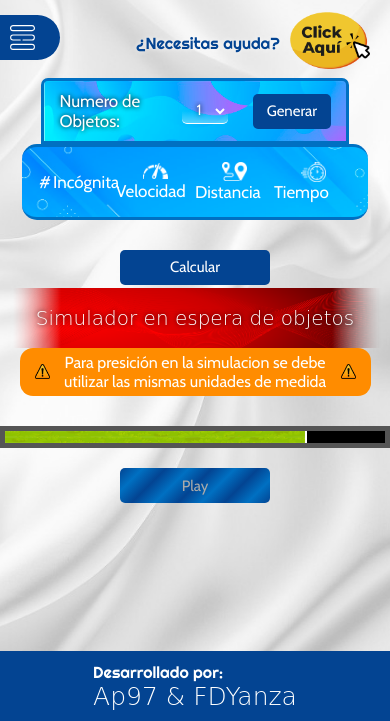
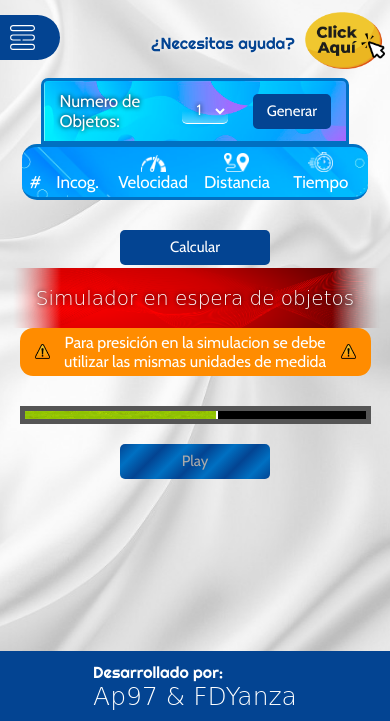
Before and after one commit to Aspg97/XRMRU, a PHP site: page /webComponents/PGG_ADD/simulador.html in a window 390 px wide. Shown: the part 123-844 px from the top of the page. Run offline with PHP 8.4, Linux system fonts and the light colour scheme; some web fonts are replaced.

Commit message:
mejoras responsive V1.1

```diff
--- a/webComponents/Estilos/estilosFundamentosTeoricos.css
+++ b/webComponents/Estilos/estilosFundamentosTeoricos.css
@@ -416,6 +416,10 @@ th {
     .cont-exp-pendiente{
         width: 70%;
     }
+
+    .ecuaciones ul{
+        padding-left: 5px;
+    }
 }
 
 @media screen and (min-width: 260px) and (max-width: 600px) {
--- a/webComponents/Estilos/estilosIndex.css
+++ b/webComponents/Estilos/estilosIndex.css
@@ -205,7 +205,7 @@ h3 {
 .acc-manual {
     position: absolute;
     top: 180px;
-    right: 20px;
+    right: 5px;
 }
 
 .acc-manual div {
--- a/webComponents/Estilos/estilosSimulator.css
+++ b/webComponents/Estilos/estilosSimulator.css
@@ -73,10 +73,14 @@ label {
 }
 /*----------------------------------------*/
 
-.lbl-auto, .lbl-num-auto, .lbl-incog {
+.lbl-auto, .lbl-num-auto, .lbl-incog, .lbl-incog-mob {
     text-align: center;
     align-self: center;
     width: 100%;
+}
+
+.lbl-incog-mob{
+    display: none;
 }
 
 select,
@@ -384,6 +388,10 @@ option {
     .cont-simulator{
         width: 100%;
     }
+
+    .cont-simu-glob{
+        width: 95%;
+    }
 }
 
 @media screen and (max-width:750px) {
@@ -396,24 +404,46 @@ option {
 
     .enter-date {
         padding: 3px;
+        margin-top: 50px;
     }
 
     .cont-simulator {
         width: 100%;
     }
 
+    .lbl-auto, .lbl-incog-mob, .label-tit{
+        align-self: end;
+    }
+
     .option-info {
         padding: 10px 15px;
-        width: 80%;
-        margin: 0 auto;
+        width: 40%;
+        margin: 0 60px;
+    }
+
+    .cont-inp-slc-incog{
+        flex-wrap: wrap;
+    }
+
+    .out-check{
+        width: 40%;
     }
 
     .cont-lbl-in {
-        padding: 15px;
+        padding: 5px;
     }
 
     .label-tit label{
         width: 100%;
+        text-align: center;
+    }
+
+    .lbl-incog{
+        display: none;
+    }
+
+    .lbl-incog-mob{
+        display: inline-block;
     }
 
     .titulo-obj {
@@ -442,24 +472,51 @@ option {
     .acc-sim p{
         margin: 0 5px;
     }
-    .cont-calle{
-        height: 40px;
-    }
     .cont-simu-street{
         width: 100%;
     }
     .simu-start{
         min-width: 80px;
     }
+
+    .cont-simu-glob{
+        width: 95%;
+    }
+
     .cont-auto{
         width: 70px;
         right: -70px;
+    }
+    .simu-start{
+        min-width: 150px;
     }
 }
 
 @media screen and (max-width: 400px){
     label{
         font-size: 17px;
+    }
+
+    .out-check{
+        width: 70%;
+    }
+
+    .eti-incog{
+        margin-bottom: 5px;
+    }
+
+    .cont-simu-glob{
+        width: 90%;
+    }
+
+    .option-info {
+        padding: 10px 15px;
+        width: 80%;
+        margin: 0 auto;
+    }
+    .enter-date {
+        padding: 3px;
+        margin-top: 0;
     }
 }
 
--- a/webComponents/PGG_ADD/graficadora.html
+++ b/webComponents/PGG_ADD/graficadora.html
@@ -45,12 +45,14 @@
         </nav>
     </div>
     <main class="main-cal-graph">
+        <div class="cont-cont-expl">
             <div class="cont-expli">
                 <p class="enunciado">
                     Pedro es un repartidor de pizzas que cubre una ruta establecida por usted para entregar los pedidos
                     en un tiempo determinado. Cada uno de los tramos establecidos tienen una velocidad constante independiente de los otros tramos. <br>Ayuda al repartidor a conocer la velocidad a la que debe ir en cada uno de los tramos para llegar justo a tiempo a cada punto de entrega.
                 </p>
                 <img src="../IMG/Graficadora/moto.svg" class="img-enunciado">
+            </div>
         </div>
         <h3 class="tit-elec-mod-graf">Forma de generar la ruta</h3>
         <div class="cont-elec-mod-graf">
--- a/webComponents/PGG_ADD/simulador.html
+++ b/webComponents/PGG_ADD/simulador.html
@@ -63,6 +63,7 @@
                     <div class="titulo-obj">
                         <label class="lbl-auto">#</label>
                         <label class="lbl-incog">Incógnita</label>
+                        <label class="lbl-incog-mob">Incog.</label>
                         <div class="label-tit">
                             <img src="../IMG/Simulator/icon-etiquetas-velocidad.png" width="25px">
                             <label>Velocidad</label>
```
Also changed, not shown: webComponents/Estilos/estilosGraficador.css (+17 -2 lines). Lines whose indentation alone changed are shown as unchanged.
